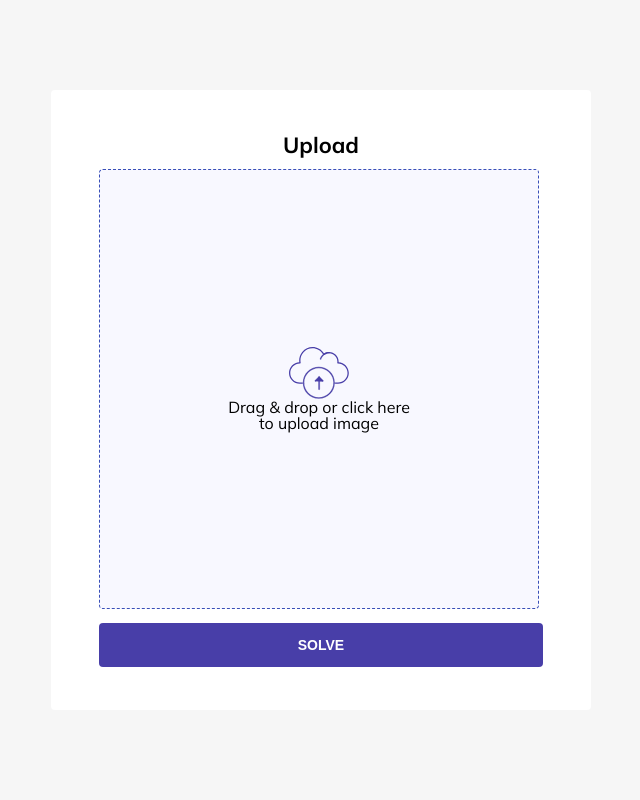
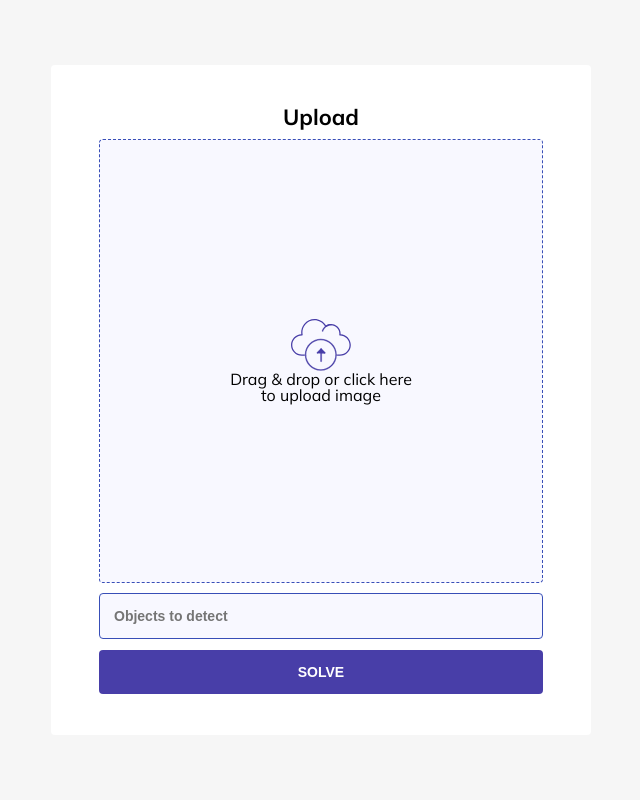
Before and after one commit to rakhmanov-aybulat/arlekino, a Django app: page / in a window 1280 px wide. Shown: the whole page, without its empty margins (319-959 px from the left). Run offline with Django 5.2, Linux system fonts and the light colour scheme.

Commit message:
feat: add objects to detect input field
+ refactor form

```diff
--- a/captcha_solver_app/static/captcha_solver_app/style.css
+++ b/captcha_solver_app/static/captcha_solver_app/style.css
@@ -36,7 +36,7 @@ button{
 	justify-content: space-evenly;
 	background-color: #FFFFFF;
 	width: 540px;
-	height: 620px;
+	height: 670px;
 	padding: 30px 48px;
 	border-radius: 4px;
 }
@@ -56,9 +56,19 @@ button{
 	color: #FFFFFF;
 	font-weight: bold;
 }
+.captcha-solver__objects-to-detect {
+	width: 100%;
+	font-size: 14px;
+	background-color: #F8F8FF;
+	border-radius: 4px;
+	padding: 14px;
+	color: #000000;
+	font-weight: bold;
+	border: 1px solid #384EB7;
+}
 .captcha-solver__drop-area {
-	width: 440px;
-	height: 440px;
+	width: 100%;
+	aspect-ratio: 1 / 1;
 }
 .captcha-solver__image-view {
 	width: 100%;
--- a/captcha_solver_app/templates/captcha_solver_app/index.html
+++ b/captcha_solver_app/templates/captcha_solver_app/index.html
@@ -12,17 +12,18 @@
 </head>
 <body>
 	<div class="wrapper">
-		<div class="captcha-solver">
+		<form id="captcha-form" class="captcha-solver">
 			<h1 class="captcha-solver__title">Upload</h1>
 			<label for="input-file" class="captcha-solver__drop-area" id="drop-area">
-				<input type="file" accept="image/*" id="input-file" hidden>
+				<input type="file" accept="image/*" id="input-file" hidden required>
 				<div class="captcha-solver__image-view" id="image-view">
 					<img src="{% static 'captcha_solver_app/icon.svg' %}">
 					<p>Drag & drop or click here<br>to upload image</p>
 				</div>
 			</label>
-			<button class="captcha-solver__solve-button">Solve</button>
-		</div>
+			<input type="text" id="objects-to-detect" class="captcha-solver__objects-to-detect" placeholder="Objects to detect" required>
+			<button type="submit" class="captcha-solver__solve-button">Solve</button>
+		</form>
 	</div>
 	<script src="{% static 'captcha_solver_app/main.js' %}"></script>
 </body>
```
